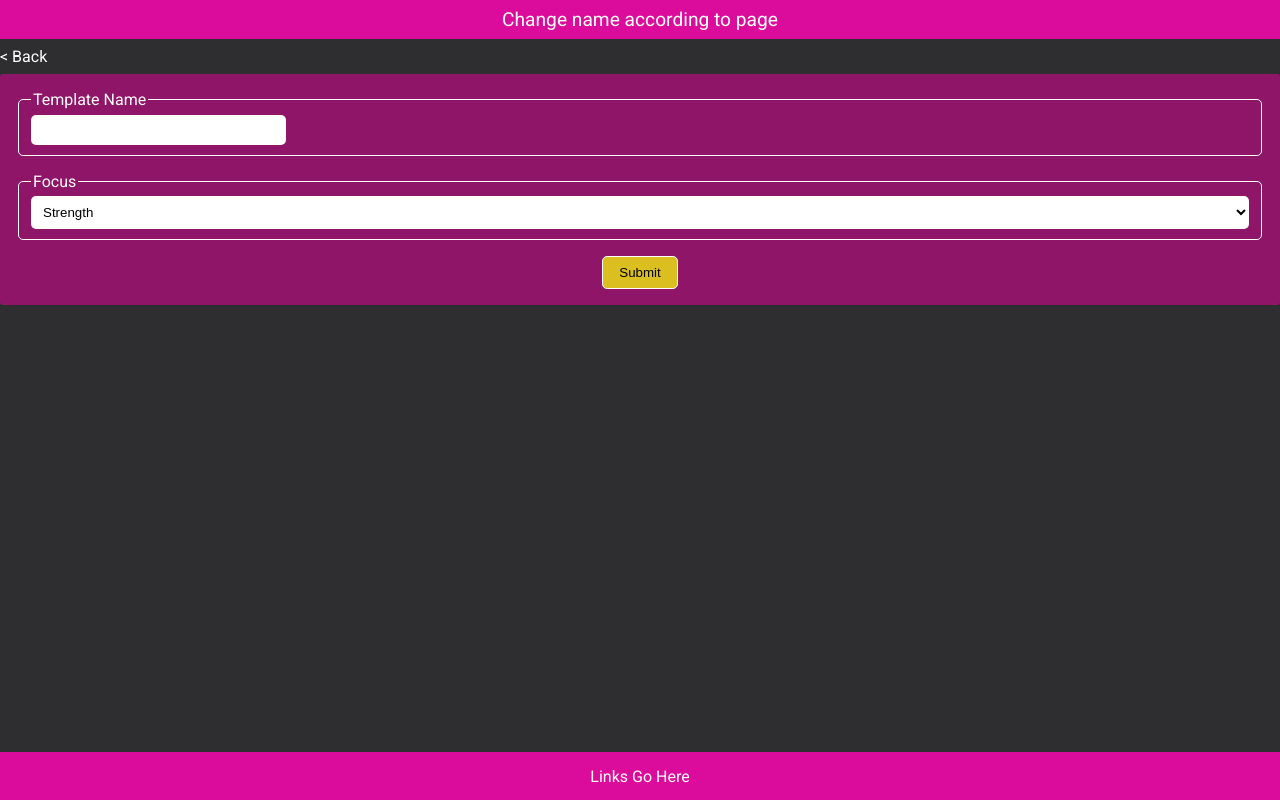
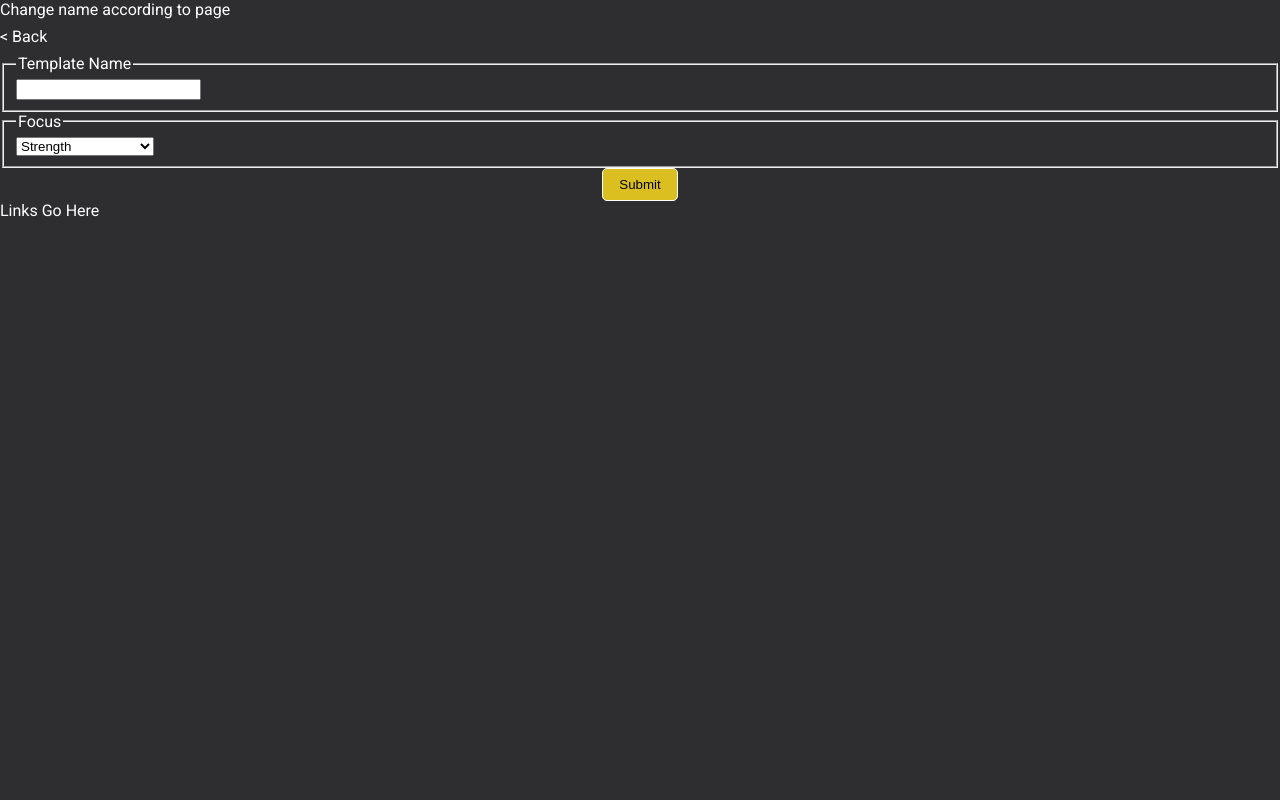
Before and after one commit to doctype-Melvin/repsetweight, a Next.js app: page /createTemplate in a window 1280 px wide. Built offline with nearby package versions, Linux system fonts and the light colour scheme.

Commit message:
removes styled-components part 1

```diff
--- a/app/global.css
+++ b/app/global.css
@@ -1,4 +1,4 @@
-@import url("https://fonts.googleapis.com/css2?family=Roboto:wght@300;400;700&display=swap");
+/* @import url("https://fonts.googleapis.com/css2?family=Roboto:wght@300;400;700&display=swap"); */
 
 :root {
   --navbar-height: 3rem;
--- a/app/layout.js
+++ b/app/layout.js
@@ -1,9 +1,6 @@
-"use client"
-
 import MainLayout from "@/components/Layout";
 import React from "react";
-import StyledComponentsRegistry from "./registry";
-import { GlobalStyle } from "./style.js";
+import "./global.css"
 
 export default function RootLayout({ children }) {
   return (
@@ -21,10 +18,7 @@ export default function RootLayout({ children }) {
         />
       </head>
       <body>
-        <StyledComponentsRegistry>
-          <GlobalStyle />
           <MainLayout>{children}</MainLayout>
-        </StyledComponentsRegistry>
       </body>
     </html>
   );
--- a/components/Form/index.js
+++ b/components/Form/index.js
@@ -1,46 +1,37 @@
-"use client";
 
-import styled from "styled-components";
 import CustomButton from "../Buttons";
 import { sendPostTemplate } from "@/utils/helpers";
-import { useRouter } from "next/navigation";
+
+
+const createTemplate = async (templateData) => {
+
+  console.log('create template')
+}
+
 
 export default function Form() {
-  const router = useRouter();
-
-  const handleSubmit = async (event) => {
-    event.preventDefault();
-
-    const formData = new FormData(event.target);
-    const templateData = Object.fromEntries(formData);
-
-    const id  = await sendPostTemplate(templateData);
-
-    router.push(`/createTemplate/${id}`);
-
-  };
 
   return (
-    <StyledForm onSubmit={handleSubmit}>
-      <StyledFieldset>
+    <form action={createTemplate}>
+      <fieldset>
         <legend>
-          <StyledLabel htmlFor="templateName">Template Name</StyledLabel>
+          <label htmlFor="templateName">Template Name</label>
         </legend>
-        <StyledInput
+        <input
           type="text"
           name="templateName"
           id="templateName"
           min={1}
           max={30}
         />
-      </StyledFieldset>
-      <StyledFieldset>
+      </fieldset>
+      <fieldset>
         <legend>
-          <StyledLabel htmlFor="focus" name="focus">
+          <label htmlFor="focus" name="focus">
             Focus
-          </StyledLabel>
+          </label>
         </legend>
-        <StyledSelect name="focus">
+        <select name="focus">
           <option value="strength">Strength</option>
           <option value="hypertrophy">Hypertrophy</option>
           <option value="mobility">Mobility</option>
@@ -48,42 +39,9 @@ export default function Form() {
           <option value="endurance">Endurance</option>
           <option value="athleticism">General Athleticism</option>
           <option value="none">Other</option>
-        </StyledSelect>
-      </StyledFieldset>
+        </select>
+      </fieldset>
       <CustomButton type="submit" textContent="Submit" />
-    </StyledForm>
+    </form>
   );
 }
-
-const StyledForm = styled.form`
-  background-color: var(--dark-purple);
-  padding: 1rem;
-  border-radius: 3px;
-  display: grid;
-  gap: 1rem;
-  width: 100%;
-`;
-
-const StyledFieldset = styled.fieldset`
-  border: 1px solid var(--white);
-  border-radius: 5px;
-`;
-
-const StyledLabel = styled.label`
-  color: var(--white);
-`;
-
-const StyledInput = styled.input`
-  border: none;
-  border-radius: 5px;
-  font-size: 1.2rem;
-  padding: 0.25rem 0 0.25rem 0.5rem;
-`;
-
-const StyledSelect = styled.select`
-  width: 100%;
-  padding: 0.5rem;
-  background-color: var(--white);
-  border: none;
-  border-radius: 5px;
-`;
--- a/components/Header/index.js
+++ b/components/Header/index.js
@@ -1,20 +1,8 @@
-"use client";
-import styled from "styled-components";
-
 export default function Header({ headerText }) {
   return (
-    <HeaderContainer>
+    <section>
       {headerText}
       Change name according to page
-    </HeaderContainer>
+    </section>
   );
 }
-
-const HeaderContainer = styled.section`
-  height: fit-content;
-  padding: 0.5rem 2rem;
-  background-color: var(--light-purple);
-  color: #fff;
-  text-align: center;
-  font-size: 1.2rem;
-`;
--- a/components/Layout/index.js
+++ b/components/Layout/index.js
@@ -1,26 +1,12 @@
-"use client"
-
 import Header from "../Header";
 import Navigation from "../Navigation";
-import styled from "styled-components";
 
 export default function MainLayout({ children }) {
   return (
-    <LayoutContainer>
+    <section>
       <Header />
-      <MainContainer>{children}</MainContainer>
+      <main>{children}</main>
       <Navigation />
-    </LayoutContainer>
+    </section>
   );
 }
-
-const LayoutContainer = styled.section`
-  min-height: 100vh;
-  display: flex;
-  flex-direction: column;
-  justify-content: space-between;
-`;
-
-const MainContainer = styled.main`
-  flex-grow: 1;
-`;
--- a/components/Navigation/index.js
+++ b/components/Navigation/index.js
@@ -1,16 +1,3 @@
-import styled from "styled-components";
-
 export default function Navigation() {
-  return <NavigationContainer>Links Go Here</NavigationContainer>;
+  return <nav>Links Go Here</nav>;
 }
-
-const NavigationContainer = styled.nav`
-  background-color: var(--light-purple);
-  height: var(--navbar-height);
-  display: flex;
-  justify-content: space-evenly;
-  align-items: center;
-  position: fixed;
-  bottom: 0;
-  width: 100%;
-`;
--- a/next.config.js
+++ b/next.config.js
@@ -1,4 +1,8 @@
 /** @type {import('next').NextConfig} */
-const nextConfig = {};
+const nextConfig = {
+    experimental: {
+        serverActions: true,
+    }
+};
 
 module.exports = nextConfig;
```
